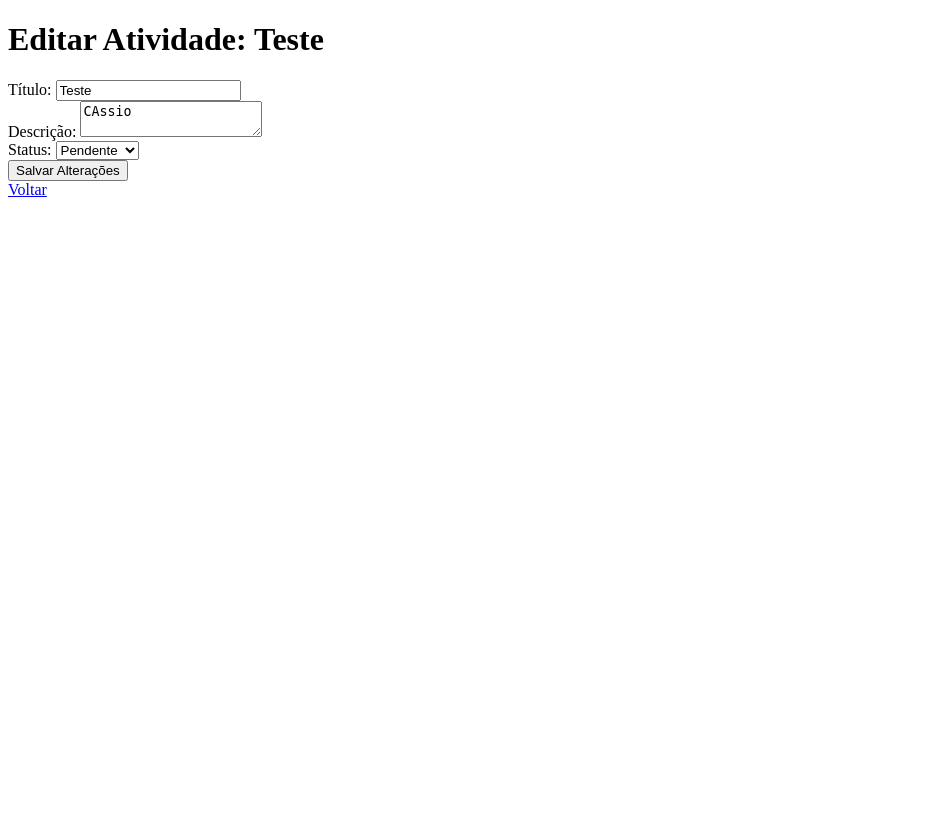
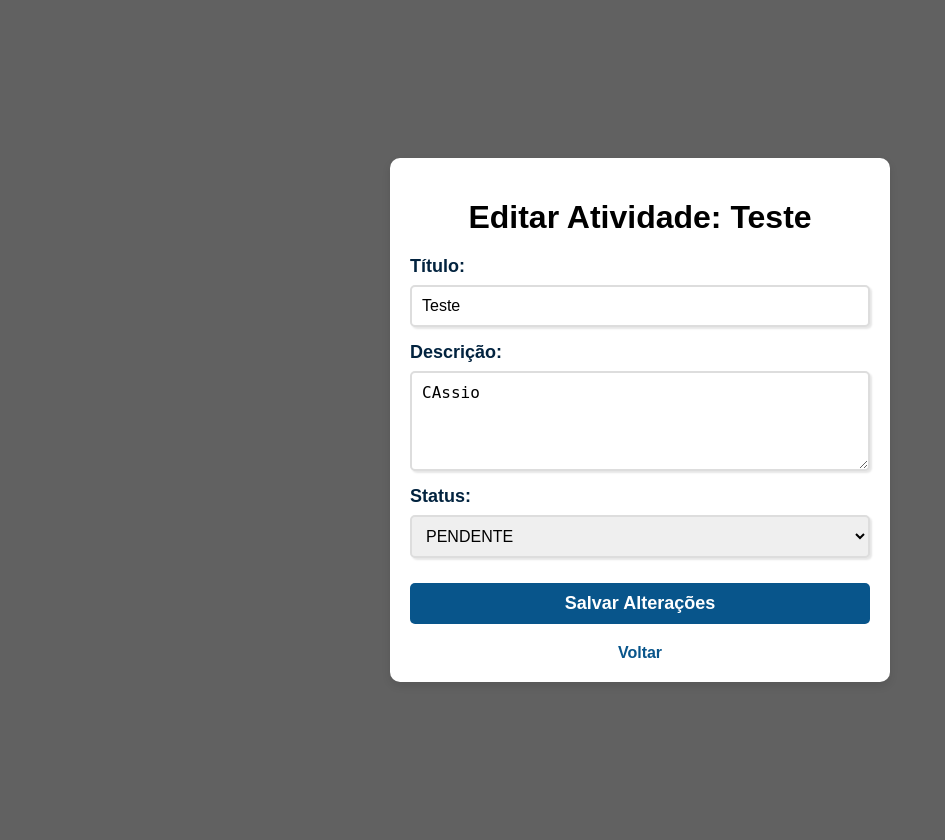
Before and after one commit to Well-Sonn/refas-sistema-de-atividades, a Flask app: page /editar_tarefa/1 in a window 1280 px wide. Shown: the whole page, without its empty margins (0-945 px from the left). Before the commit the page ends 197 px from the top, so only its background shows below. Run offline with Flask 3, Linux system fonts and the light colour scheme.

Commit message:
Projeto final

```diff
--- a/SISTEMAS DE BASE/main.py
+++ b/SISTEMAS DE BASE/main.py
@@ -5,10 +5,9 @@ from db import db
 
 app = Flask(__name__)
 app.config['SECRET_KEY'] = "PALAVRA-SECRETA"
-app.config['SQLALCHEMY_DATABASE_URI'] = 'sqlite:///meubanco.db'  # Defina o caminho para o seu banco de dados
+app.config['SQLALCHEMY_DATABASE_URI'] = 'sqlite:///meubanco.db'
 app.config['SQLALCHEMY_TRACK_MODIFICATIONS'] = False
 
-# Inicializa a extensão SQLAlchemy
 db.init_app(app)
 
 @app.route("/")
@@ -19,11 +18,9 @@ def home():
 def login():
     usuario_nome = request.form.get('nome')
     senha = request.form.get('senha')
-    # Consulta o usuário no banco de dados
     usuario = Usuario.query.filter_by(nome=usuario_nome, senha=senha).first()
 
     if usuario:
-        # Redireciona para a página de acesso passando o nome do usuário como parâmetro
         return redirect(url_for('acesso', nome=usuario.nome))
     else:
         flash('Usuário ou senha inválidos')
@@ -43,13 +40,11 @@ def processar_cadastro():
         flash('As senhas não coincidem')
         return redirect('/cadastrar')
 
-    # Verifica se o usuário já existe
     usuario_existente = Usuario.query.filter_by(nome=nome).first()
     if usuario_existente:
         flash('Usuário já cadastrado')
         return redirect('/cadastrar')
 
-    # Cria um novo usuário e adiciona ao banco de dados
     novo_usuario = Usuario(nome=nome, senha=senha)
     db.session.add(novo_usuario)
     db.session.commit()
@@ -60,13 +55,11 @@ def processar_cadastro():
 @app.route("/acesso")
 def acesso():
     nome_usuario = request.args.get('nome')
-    # Busca o usuário pelo nome
     usuario = Usuario.query.filter_by(nome=nome_usuario).first()
     if not usuario:
         flash('Usuário não encontrado')
         return redirect("/")
 
-    # Pega as tarefas do usuário
     tarefas_usuario = usuario.tarefas
     return render_template("html/acesso.html", nomeUsuario=usuario.nome, tarefas=tarefas_usuario)
 
@@ -86,7 +79,6 @@ def criar_tarefa(usuario_id):
         )
         db.session.add(nova_tarefa)
         db.session.commit()
-        flash('Atividade criada com sucesso!')
         return redirect(url_for('acesso', nome=usuario.nome))
 
     return render_template('html/criar_tarefa.html', usuario=usuario)
@@ -98,9 +90,8 @@ def editar_tarefa(tarefa_id):
         tarefa.titulo = request.form.get('titulo')
         tarefa.descricao = request.form.get('descricao')
         tarefa.status = request.form.get('status')
-        tarefa.data_conclusao = datetime.now() if tarefa.status == 'concluída' else None
+        tarefa.data_conclusao = datetime.now() if tarefa.status == 'CONCLUÍDA' else None
         db.session.commit()
-        flash('Atividade atualizada com sucesso!')
         return redirect(url_for('acesso', nome=tarefa.usuario.nome))
 
     return render_template('html/editar_tarefa.html', tarefa=tarefa)
@@ -108,13 +99,12 @@ def editar_tarefa(tarefa_id):
 @app.route("/excluir_tarefa/<int:tarefa_id>", methods=['POST'])
 def excluir_tarefa(tarefa_id):
     tarefa = Tarefa.query.get_or_404(tarefa_id)
+    usuario = tarefa.usuario
     db.session.delete(tarefa)
     db.session.commit()
-    flash('Atividade excluída com sucesso!')
-    return redirect(url_for('acesso', nome=tarefa.usuario.nome))
+    return redirect(url_for('acesso', nome=usuario.nome))
 
 
-# Inicializa o banco de dados antes de rodar a aplicação
 with app.app_context():
     db.create_all()
 
--- /dev/null
+++ b/SISTEMAS DE BASE/static/css/editar_tarefa.css
@@ -0,0 +1,99 @@
+@charset "UTF-8";
+
+body {
+    font-family: Arial, Helvetica, sans-serif;
+    background-color: #616161;
+    color: black;
+    margin: 0;
+    padding: 20px;
+}
+
+h1 {
+    color: black;
+    text-align: center;
+    margin-bottom: 20px;
+}
+
+.container {
+    display: flex;
+    flex-direction: column;
+    align-items: center;
+    justify-content: center;
+    min-height: 100vh;
+}
+
+.card {
+    background-color: #fff;
+    padding: 20px;
+    border-radius: 10px;
+    box-shadow: 0 4px 8px rgba(0, 0, 0, 0.1);
+    width: 100%;
+    max-width: 500px;
+    margin: 20px;
+    box-sizing: border-box;
+}
+
+form {
+    display: flex;
+    flex-direction: column;
+}
+
+label {
+    font-size: 18px;
+    color: rgb(2, 35, 63);
+    margin-bottom: 8px;
+    font-weight: bold;
+    text-align: left;
+}
+
+input[type="text"], textarea, select {
+    border-radius: 5px;
+    display: block;
+    width: 100%;
+    padding: 10px;
+    margin-bottom: 15px;
+    border: 2px solid #ddd;
+    box-shadow: 2px 2px 2px rgba(0, 0, 0, 0.1);
+    font-size: 16px;
+    box-sizing: border-box;
+}
+
+textarea {
+    height: 100px;
+}
+
+input[type="text"]:focus, textarea:focus, select:focus {
+    background-color: #e9e9e9;
+    color: black;
+}
+
+button {
+    border-radius: 5px;
+    color: #fff;
+    background-color: #08558b;
+    cursor: pointer;
+    font-size: 18px;
+    padding: 10px 20px;
+    border: none;
+    margin-top: 10px;
+    font-weight: bold;
+    transition: background-color 0.3s ease;
+    width: auto;
+}
+
+button:hover {
+    background-color: #066a9a;
+}
+
+a {
+    display: block;
+    color: #08558b;
+    text-decoration: none;
+    font-weight: bold;
+    margin-top: 20px;
+    text-align: center;
+}
+
+a:hover {
+    color: rgb(0, 89, 255);
+}
--- a/SISTEMAS DE BASE/templates/html/editar_tarefa.html
+++ b/SISTEMAS DE BASE/templates/html/editar_tarefa.html
@@ -3,24 +3,30 @@
 <head>
     <meta charset="UTF-8">
     <title>Editar Atividade</title>
+    <link rel="stylesheet" href="{{ url_for('static', filename='css/editar_tarefa.css') }}">
 </head>
 <body>
+    <div class="container">
+        <div class="card">
             <h1>Editar Atividade: {{ tarefa.titulo }}</h1>
             <form method="POST">
                 <label for="titulo">Título:</label>
-        <input type="text" id="titulo" name="titulo" value="{{ tarefa.titulo }}" required><br>
+                <input type="text" id="titulo" name="titulo" value="{{ tarefa.titulo }}" required>
 
                 <label for="descricao">Descrição:</label>
-        <textarea id="descricao" name="descricao">{{ tarefa.descricao }}</textarea><br>
+                <textarea id="descricao" name="descricao">{{ tarefa.descricao }}</textarea>
 
                 <label for="status">Status:</label>
                 <select id="status" name="status">
-            <option value="pendente" {% if tarefa.status == 'pendente' %}selected{% endif %}>Pendente</option>
-            <option value="concluída" {% if tarefa.status == 'concluída' %}selected{% endif %}>Concluída</option>
-        </select><br>
+                    <option value="PENDENTE" {% if tarefa.status == 'PENDENTE' %}selected{% endif %}>PENDENTE</option>
+                    <option value="EM ANDAMENTO" {% if tarefa.status == 'EM ANDAMENTO' %}selected{% endif %}>EM ANDAMENTO</option>
+                    <option value="CONCLUÍDA" {% if tarefa.status == 'CONCLUÍDA' %}selected{% endif %}>CONCLUÍDA</option>
+                </select>
 
                 <button type="submit">Salvar Alterações</button>
             </form>
             <a href="{{ url_for('acesso', nome=tarefa.usuario.nome) }}">Voltar</a>
+        </div>
+    </div>
 </body>
 </html>
```
Also changed, not shown: SISTEMAS DE BASE/static/css/acesso.css (+108 -14 lines), SISTEMAS DE BASE/static/css/criar_tarefa.css (added, +97 -0 lines), SISTEMAS DE BASE/templates/html/acesso.html (+28 -12 lines), SISTEMAS DE BASE/templates/html/criar_tarefa.html (+8 -3 lines), SISTEMAS DE BASE/templates/html/login.html (+15 -20 lines), requirements.txt (added, +9 -0 lines), instance/meubanco.db, 1 other file. Lines whose indentation alone changed are shown as unchanged.
